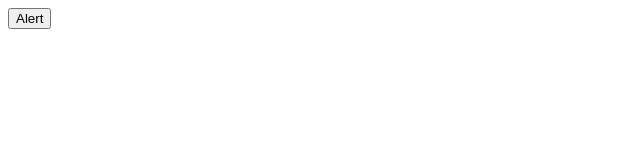
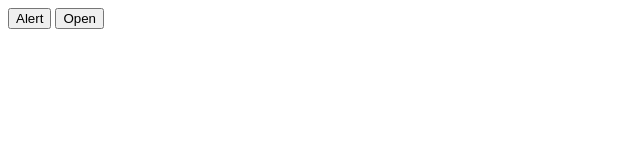
Before and after one commit to ganeshdutt100/Frontend_10-30amCADD, a plain HTML site: page JavaScript/BOM/code1.html in a window 1280 px wide. Shown: the whole page, without its empty margins (0-640 px from the left). Drawn offline with Linux system fonts and the light colour scheme.

Commit message:
Open , close , print BOM Methods

```diff
--- a/JavaScript/BOM/code1.html
+++ b/JavaScript/BOM/code1.html
@@ -9,6 +9,7 @@
 
 <body>
     <button onclick="myFunction()">Alert</button>
+    <button onclick="fun()">Open</button>
     <script>
         // function myFunction() {
         // window.alert("i am alert button")
@@ -66,6 +67,26 @@
         // }
         // let output = setInterval(displayTime, 1000)
         // clearInterval(output)
+
+
+        // open
+        // function fun() {
+        //     let openWindow = window.open("https://www.google.com", "_blank")
+        // }
+
+
+        // window.close();
+        // window.setTimeout(function () {
+        //     window.close();
+        // }, 5000)
+
+
+        // print
+        // function fun() {
+        //     window.print()
+        // }
+
+
     </script>
 </body>
 
```
